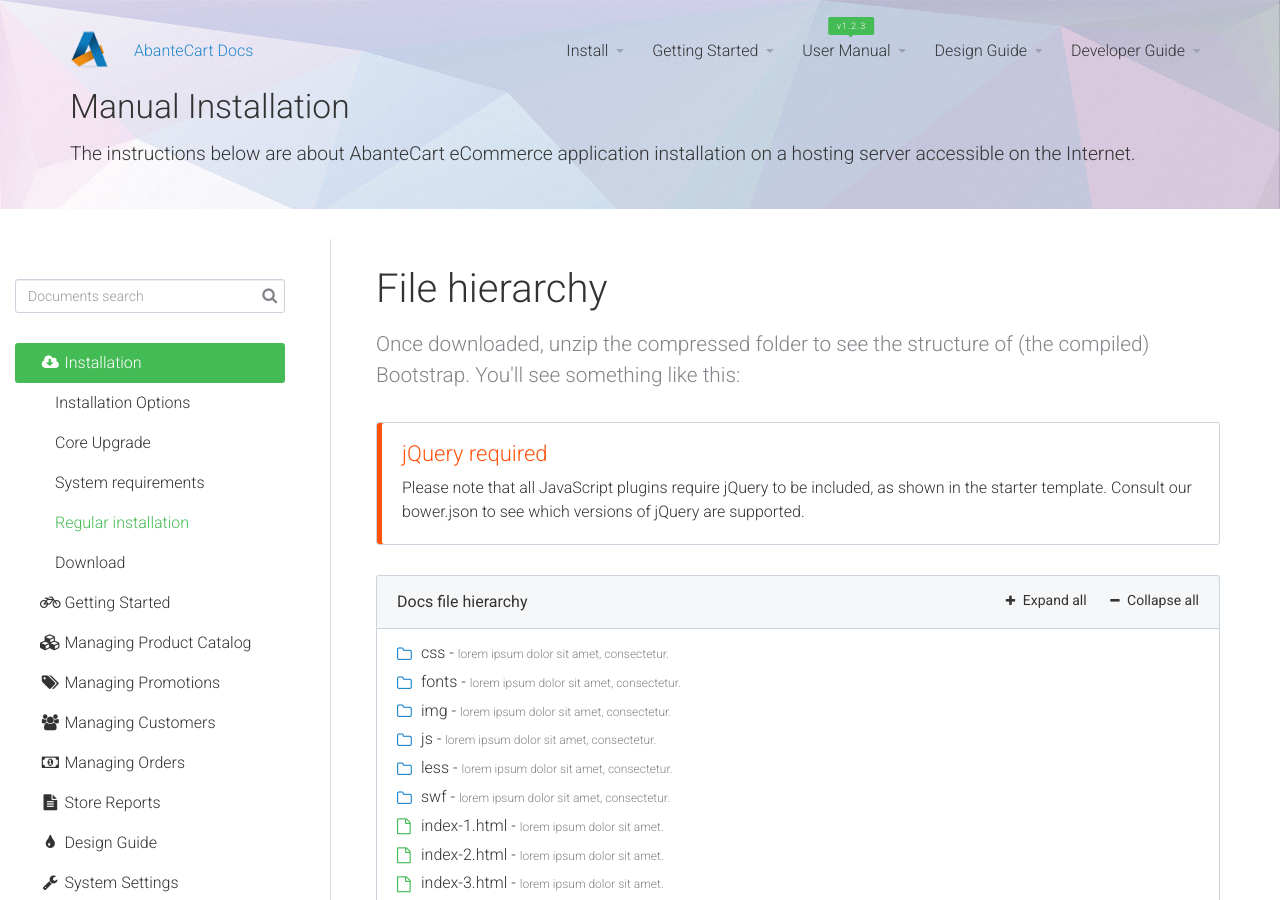
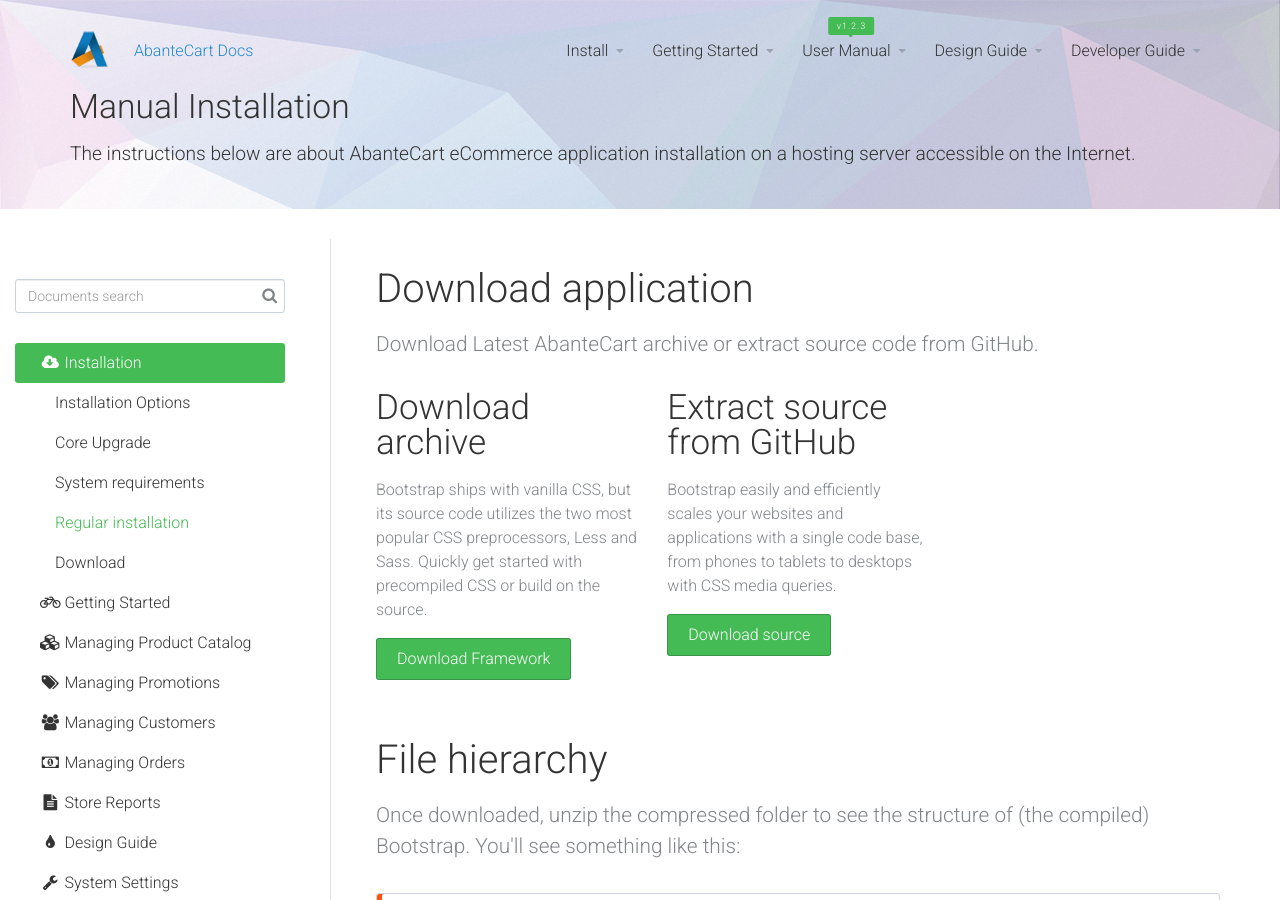
Before and after one commit to abantecart/abantecart.github.io, a Jekyll site: the page built from pages/install/regular_installation.html, in a window 1280 px wide and 900 px high. Built offline with Jekyll 4.4.1, drawn with Linux system fonts in a browser that asks for light colours.

Commit message:
Update regular_installation.html

```diff
--- a/pages/install/regular_installation.html
+++ b/pages/install/regular_installation.html
@@ -8,6 +8,35 @@
 ]
 redirect_from: "/tag/install.html"
 ---
+						<!-- Category Info -->
+						<div class="category-info ">
+							<h3 class="category-title">Download application</h3>
+							<h4 class="category-description">Download Latest AbanteCart archive or extract source code from GitHub.</h4>
+						</div>
+						<!-- End of Caregory Info -->
+						<!-- Boxes -->
+						<div class="row">
+							<div class="col-md-4">
+								<!-- Box -->
+								<div class="box ">
+									<h4 class="box-title">Download archive</h4>
+									<p class="box-description">Bootstrap ships with vanilla CSS, but its source code utilizes the two most popular CSS preprocessors, Less and Sass. Quickly get started with precompiled CSS or build on the source.</p>
+									<a class="button green ">Download Framework</a>
+								</div>
+								<!-- End of Box -->
+							</div>
+							<div class="col-md-4">
+								<!-- Box -->
+								<div class="box ">
+									<h4 class="box-title">Extract source from GitHub</h4>
+									<p class="box-description">Bootstrap easily and efficiently scales your websites and applications with a single code base, from phones to tablets to desktops with CSS media queries.</p>
+									<a class="button green ">Download source</a>
+								</div>
+								<!-- End of Box -->
+							</div>
+
+						</div>
+
 						<!-- Category Info -->
 						<div class="category-info ">
 							<h3 class="category-title">File hierarchy</h3>
```
